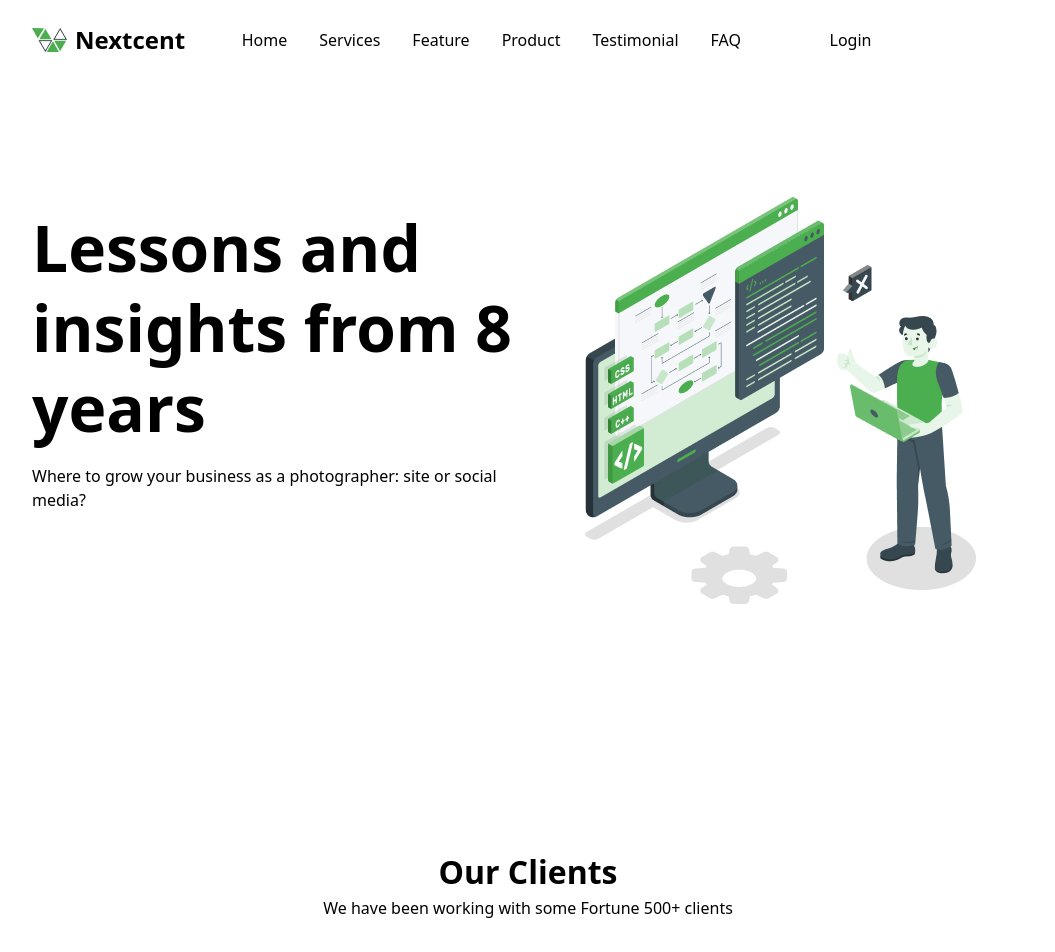
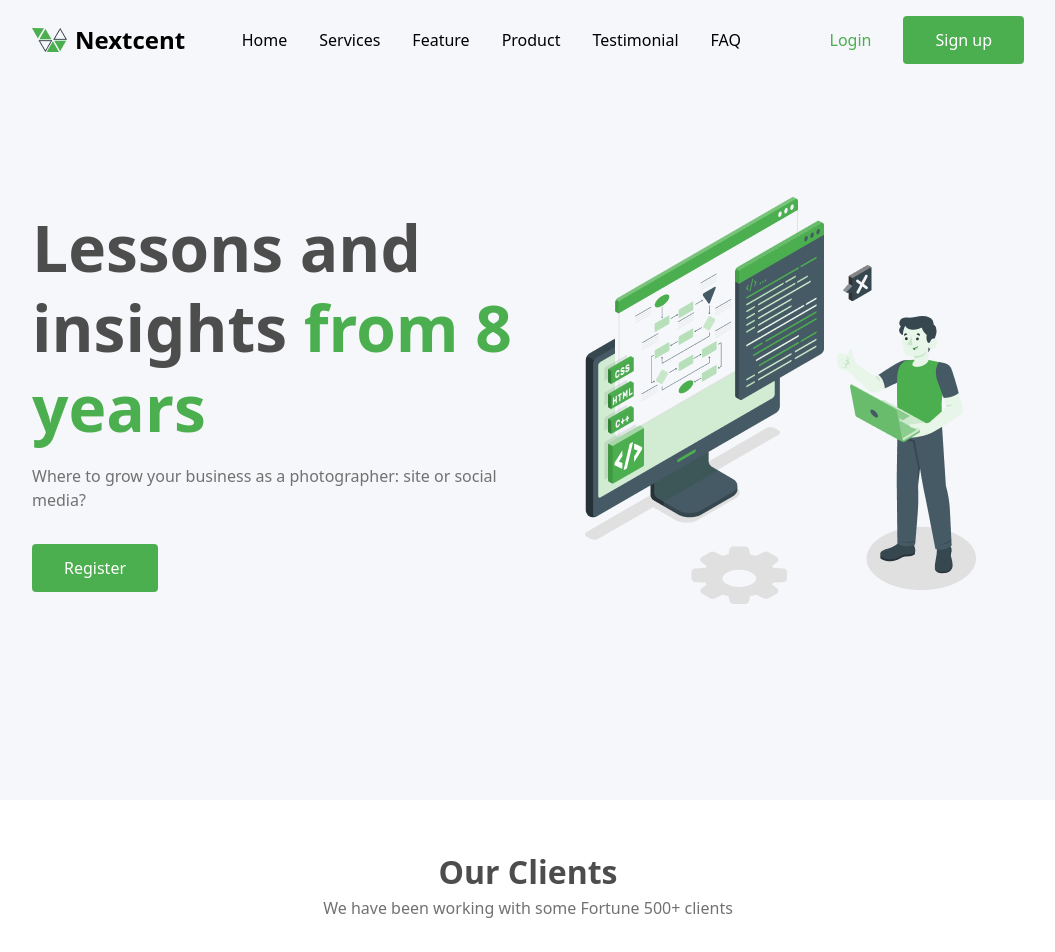
Before and after one commit to requin883/landing-page, a React (Vite) app in the folder front/: page / in a window 1280 px wide. Shown: the top 952 px of the page, without its empty margins (112-1167 px from the left). Built offline with nearby package versions, Linux system fonts and the light colour scheme.

Commit message:
Update CSS variables in App.css and enhance Clients and Header components for improved styling

```diff
--- a/front/src/App.css
+++ b/front/src/App.css
@@ -1 +1,8 @@
 @import "tailwindcss";
+
+@theme {
+  --color-primary: #4CAF4F;
+  --color-neutral-silver: #F5F7FA;
+  --color-neutral-gray: #717171;
+  --color-dark-gray: #4D4D4D;
+}
--- a/front/src/components/Clients.jsx
+++ b/front/src/components/Clients.jsx
@@ -2,7 +2,7 @@ export const Clients = () => {
   return (
     <>
       <section className="py-12 clients grid place-items-center w-screen">
-        <h2 className="text-[2rem] font-bold">Our Clients</h2>
+        <h2 className="text-[2rem] font-bold text-dark-gray">Our Clients</h2>
         <p className="text-neutral-gray text-[1rem]">We have been working with some Fortune 500+ clients</p>
         <div className="grid md:grid-flow-col py-10 place-items-center w-full">
           <img src="/Logo.jpg" alt="" />
--- a/front/src/components/Header.jsx
+++ b/front/src/components/Header.jsx
@@ -5,7 +5,7 @@ export const Header = () => {
       <header className="fixed top-0 left-0 right-0 w-full z-10">
         <nav className="flex justify-between items-center px-[144px] py-4">
           <div className="logo flex items-center space-x-2">
-            <img src="./public/main_logo_white.png" alt="Logo" />
+            <img src="/main_logo_white.png" alt="Logo" />
             <p className="font-bold text-[1.5em]">Nextcent</p>
           </div>
           <ul className="space-x-8 hidden lg:flex">
```
